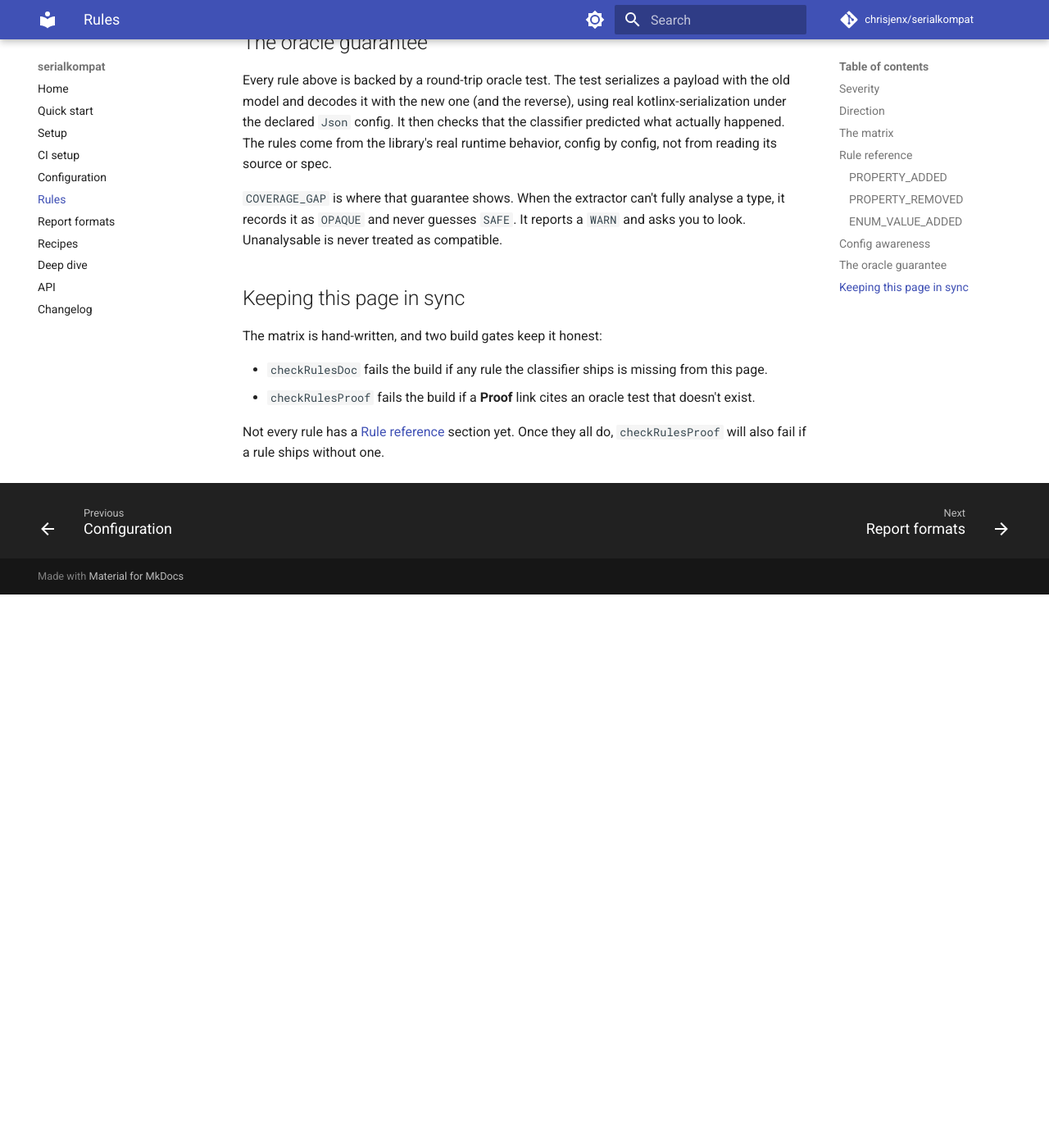
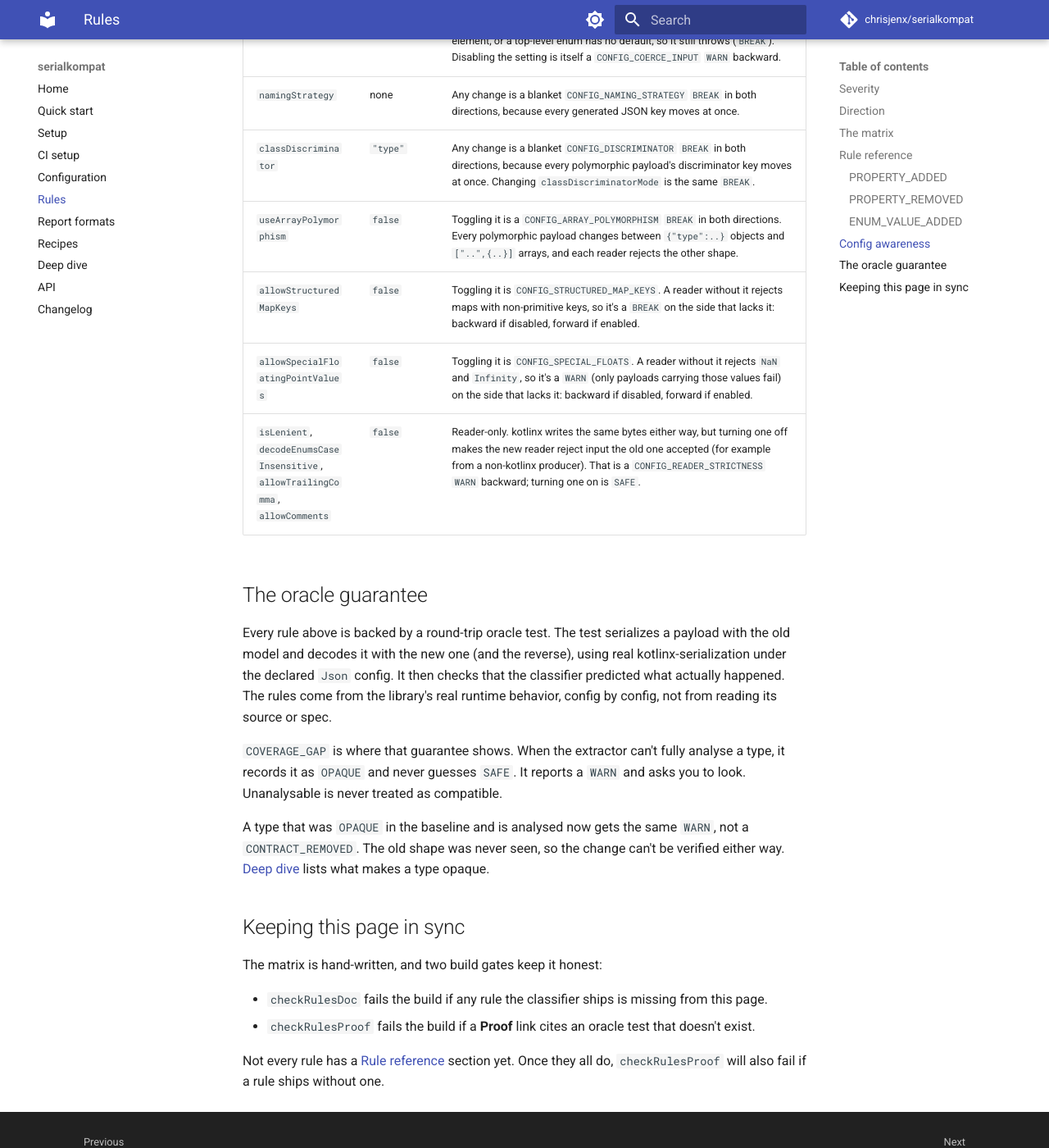
Before and after one commit to chrisjenx/serialkompat, an MkDocs documentation site: the page built from docs/rules.md, in a window 1280 px wide and 1400 px high, scrolled down 7663 px. Shown: the whole window at 82% size. Built offline with MkDocs 1.6.1 and Material for MkDocs 9.7.7, drawn with Linux system fonts in a browser that asks for light colours; a script that is not in the unit is left out; comment, search, counter and statistics services are not loaded; before the commit the page ends 8388 px from its top, so only the background shows below that; some of the changed text lies outside the part shown.

Commit message:
docs: cover the pre-0.1.0 fix PRs and regenerate the SARIF example
- setup/ci/recipes/quickstart: CLI --allow-empty-baseline and exit 2 on an
  empty baseline (#187); sticky comment icon follows the exit code and the
  lookup paginates (#189).
- configuration/setup: a configured jsonInstance that can't be loaded fails
  extraction (#193); Base/sub accepted by include/exclude/acceptedBreaks/
  renames (#206).
- deep-dive: Base/sub subtype identity (#201, #206), value-class nullability
  (#199), more OPAQUE causes (#190, #193, #201), OPAQUE -> analysed is a gap
  (#205), worktree at resolved SHA (#188), cache keyed by version (#202).
- rules: Base/sub naming, generic shape changes (#192), enum readers across
  scope (#194), COVERAGE_GAP transition (#205), config rows for the #198
  settings.
- ci/recipes: custom buildDirectory and root project (#195, #203), lazy
  record version (#196).
- report-formats: SARIF rules catalog regenerated from the real reporter
  (adds the three CONFIG_* ids from #198).
- design: hole note in the change table matches #192.
- CHANGELOG: Unreleased bullets for #187-#206.

Co-Authored-By: Claude Opus 5.5 <noreply@anthropic.com>

```diff
--- a/docs/rules.md
+++ b/docs/rules.md
@@ -35,6 +35,10 @@ otherwise: `ignoreUnknownKeys = false`, `encodeDefaults = false`,
 In each cell, the **reader** is the side decoding the payload and the **writer** is
 the side encoding it. Backward, the reader is your new code; forward, it's your old code.
 
+Findings name each type by its serial name. A sealed or polymorphic subtype is
+named `Base/sub` (for example `OrderEvent/created`), because a subtype's
+`@SerialName` only has to be unique within its base.
+
 | Rule | Detects | Backward | Forward | Config-aware |
 |---|---|---|---|---|
 | `CONTRACT_REMOVED` | Whole type deleted | ❌ BREAK | ❌ BREAK | — |
@@ -42,9 +46,9 @@ the side encoding it. Backward, the reader is your new code; forward, it's your
 | [`PROPERTY_REMOVED`](#property_removed) | Field deleted | ⚠️ WARN if reader has `ignoreUnknownKeys` (silent drop), else ❌ BREAK | ✅ SAFE if it was optional, ⚠️ WARN if nullable & reader `explicitNulls=false` (absent → null), else ❌ BREAK | yes |
 | `PROPERTY_OPTIONALITY` | Optional ↔ required | ❌ BREAK if became required, ✅ SAFE if became optional | ✅ SAFE if became required; if became optional: ❌ BREAK unless the new writer always emits it (`@EncodeDefault(ALWAYS)`, or `encodeDefaults` without `@EncodeDefault(NEVER)`), ⚠️ WARN if `encodeDefaults` but the field's `@EncodeDefault` couldn't be read | yes |
 | `PROPERTY_NULLABILITY` | Nullable ↔ non-null | ✅ SAFE if became nullable, ❌ BREAK if became non-null | ❌ BREAK if became nullable & writer `explicitNulls = true`; ⚠️ WARN if `false` | yes |
-| `PROPERTY_TYPE_CHANGED` | Field type changed | ✅ SAFE if numeric widening, else ❌ BREAK | ❌ BREAK | no |
+| `PROPERTY_TYPE_CHANGED` | Field type changed, including a shape change around a generic type parameter (`List<T>` → `T`) | ✅ SAFE if numeric widening, else ❌ BREAK | ❌ BREAK | no |
 | `PROPERTY_JSON_NAMES` | `@JsonNames` alias dropped | ⚠️ WARN | ✅ SAFE | no |
-| [`ENUM_VALUE_ADDED`](#enum_value_added) | Enum value added | ✅ SAFE | ❌ BREAK, ⚠️ WARN if the reader coerces **and** every field reading the enum has a default | yes |
+| [`ENUM_VALUE_ADDED`](#enum_value_added) | Enum value added | ✅ SAFE | ❌ BREAK, ⚠️ WARN if the reader coerces **and** every field reading the enum (in scope or not) has a default | yes |
 | `ENUM_VALUE_REMOVED` | Enum value removed | ❌ BREAK | ✅ SAFE | no |
 | `SUBTYPE_ADDED` | Polymorphic variant added | ✅ SAFE | ❌ BREAK, ⚠️ WARN if the base registers a default deserializer **and** the reader has `ignoreUnknownKeys`² | yes |
 | `SUBTYPE_REMOVED` | Polymorphic variant removed | ❌ BREAK | ✅ SAFE | no |
@@ -61,7 +65,7 @@ the side encoding it. Backward, the reader is your new code; forward, it's your
 | `CONFIG_EXPLICIT_NULLS` | `explicitNulls` toggled | ⚠️ WARN | ⚠️ WARN | — |
 | `CONFIG_COERCE_INPUT` | `coerceInputValues` toggled | ⚠️ WARN if disabled, ✅ SAFE if enabled | ✅ SAFE | — |
 | `CONFIG_CHANGED` | Any other wire-relevant `Json` setting changed (catch-all) | ⚠️ WARN | ⚠️ WARN | — |
-| `COVERAGE_GAP` | Opaque/unanalyzable type | ⚠️ WARN | ⚠️ WARN | — |
+| `COVERAGE_GAP` | Opaque/unanalyzable type, or one that was opaque in the baseline and is analysed now | ⚠️ WARN | ⚠️ WARN | — |
 
 ¹ `DISCRIMINATOR_COLLISION` is not a difference between two versions. It flags a
 single model that is *already* unserializable. A sealed or polymorphic subtype
@@ -181,6 +185,11 @@ A constant is added to an enum. **Backward:** ✅ SAFE. **Forward:** ❌ BREAK,
     contain element with name 'ARCHIVED'`. With `coerceInputValues` **and** a
     defaulted reading field, the value silently becomes that default instead (⚠️).
 
+The `WARN` needs *every* field that reads the enum to have a default. serialkompat
+checks every reader in the baseline snapshot, not just the types in your `include` /
+`exclude` scope. A required reader in an out-of-scope type, even one another module
+owns, still keeps the verdict at `BREAK`.
+
 **Proof:** [`adding an enum value`](https://github.com/chrisjenx/serialkompat/blob/main/serialkompat-extractor/src/test/kotlin/com/chrisjenx/serialkompat/extractor/RoundTripOracleTest.kt) · [`an added enum value on a DEFAULTED field is a coercing-reader WARN, a strict-reader BREAK (#129)`](https://github.com/chrisjenx/serialkompat/blob/main/serialkompat-extractor/src/test/kotlin/com/chrisjenx/serialkompat/extractor/RoundTripOracleTest.kt)
 
 ## Config awareness
@@ -197,6 +206,10 @@ be `SAFE` under one config and `BREAK` under another:
 | `coerceInputValues` | `false` | `ENUM_VALUE_ADDED` forward: `BREAK` → `WARN`, but **only when the reading field has a default** to coerce to. The extractor records this per field; config alone isn't enough. An unknown constant then becomes that default: decode succeeds but yields the default, not the written value, so it's a `WARN` (silent substitution), never `SAFE`. A required field, a `List`/`Map` element, or a top-level enum has no default, so it still throws (`BREAK`). Disabling the setting is itself a `CONFIG_COERCE_INPUT` `WARN` backward. |
 | `namingStrategy` | none | Any change is a blanket `CONFIG_NAMING_STRATEGY` `BREAK` in both directions, because every generated JSON key moves at once. |
 | `classDiscriminator` | `"type"` | Any change is a blanket `CONFIG_DISCRIMINATOR` `BREAK` in both directions, because every polymorphic payload's discriminator key moves at once. Changing `classDiscriminatorMode` is the same `BREAK`. |
+| `useArrayPolymorphism` | `false` | Toggling it is a `CONFIG_ARRAY_POLYMORPHISM` `BREAK` in both directions. Every polymorphic payload changes between `{"type":..}` objects and `["..",{..}]` arrays, and each reader rejects the other shape. |
+| `allowStructuredMapKeys` | `false` | Toggling it is `CONFIG_STRUCTURED_MAP_KEYS`. A reader without it rejects maps with non-primitive keys, so it's a `BREAK` on the side that lacks it: backward if disabled, forward if enabled. |
+| `allowSpecialFloatingPointValues` | `false` | Toggling it is `CONFIG_SPECIAL_FLOATS`. A reader without it rejects `NaN` and `Infinity`, so it's a `WARN` (only payloads carrying those values fail) on the side that lacks it: backward if disabled, forward if enabled. |
+| `isLenient`, `decodeEnumsCaseInsensitive`, `allowTrailingComma`, `allowComments` | `false` | Reader-only. kotlinx writes the same bytes either way, but turning one off makes the new reader reject input the old one accepted (for example from a non-kotlinx producer). That is a `CONFIG_READER_STRICTNESS` `WARN` backward; turning one on is `SAFE`. |
 
 ## The oracle guarantee
 
@@ -210,6 +223,11 @@ real runtime behavior, config by config, not from reading its source or spec.
 analyse a type, it records it as `OPAQUE` and never guesses `SAFE`. It reports a
 `WARN` and asks you to look. Unanalysable is never treated as compatible.
 
+A type that was `OPAQUE` in the baseline and is analysed now gets the same `WARN`,
+not a `CONTRACT_REMOVED`. The old shape was never seen, so the change can't be
+verified either way. [Deep dive](deep-dive.md#when-a-type-cant-be-analysed) lists
+what makes a type opaque.
+
 ## Keeping this page in sync
 
 The matrix is hand-written, and two build gates keep it honest:
```
Also changed, not shown: CHANGELOG.md (+16 -0 lines), docs/design/2026-06-30-serialkompat-design.md (+1 -1 lines), docs/report-formats.md (+3 -0 lines).
